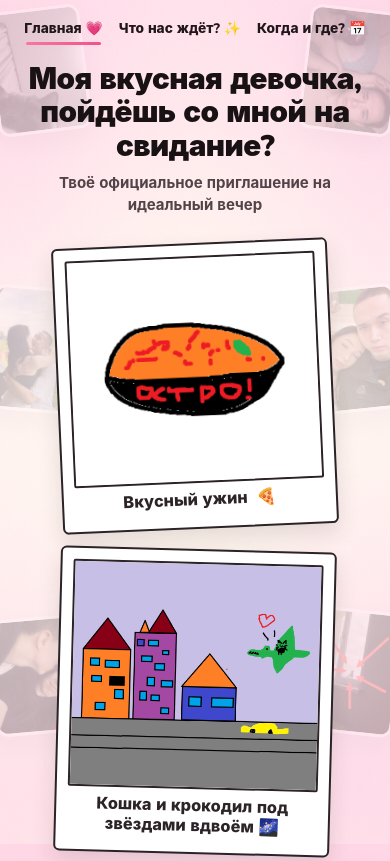
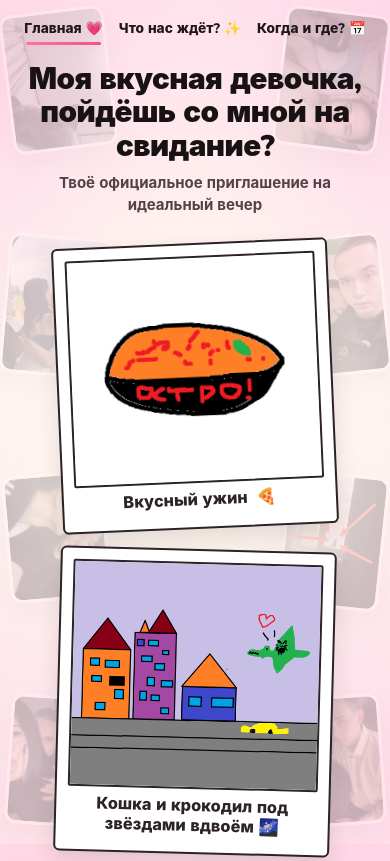
Before and after one commit to ajakss001/crokokis, a plain HTML site: page index.html in a window 390 px wide. Shown: the top 861 px of the page. Drawn offline with nearby package versions, Linux system fonts and the light colour scheme.

Commit message:
Fix mobile background photos layout and add CSS/JS cache-busting

```diff
--- a/index.html
+++ b/index.html
@@ -7,7 +7,7 @@
   <link rel="preconnect" href="https://fonts.googleapis.com" />
   <link rel="preconnect" href="https://fonts.gstatic.com" crossorigin />
   <link href="https://fonts.googleapis.com/css2?family=Nunito:wght@600;700;800;900&display=swap" rel="stylesheet" />
-  <link rel="stylesheet" href="styles.css" />
+  <link rel="stylesheet" href="styles.css?v=5" />
 </head>
 <body>
   <canvas id="confetti-canvas" aria-hidden="true"></canvas>
@@ -141,6 +141,6 @@
     </div>
   </div>
 
-  <script src="script.js"></script>
+  <script src="script.js?v=5"></script>
 </body>
 </html>
--- a/styles.css
+++ b/styles.css
@@ -855,45 +855,73 @@ button:focus-visible {
   }
 
   .bg-photo {
-    opacity: 0.34;
+    opacity: 0.32;
     border-width: 3px;
     border-radius: 12px;
   }
 
   .bg-p1 {
-    top: 8px;
-    left: -8px;
-    width: 24vw;
+    top: 10px;
+    left: 6px;
+    width: 27vw;
+    max-width: 112px;
   }
 
   .bg-p2 {
-    top: 8px;
-    right: -8px;
-    width: 24vw;
+    top: 10px;
+    right: 6px;
+    width: 27vw;
+    max-width: 112px;
   }
 
   .bg-p3 {
-    top: 34%;
-    left: -10px;
-    width: 24vw;
+    top: 28%;
+    left: 4px;
+    width: 27vw;
+    max-width: 112px;
   }
 
   .bg-p4 {
-    top: 34%;
-    right: -10px;
-    width: 24vw;
+    top: 28%;
+    right: 4px;
+    width: 27vw;
+    max-width: 112px;
   }
 
   .bg-p5 {
-    bottom: 110px;
-    left: -8px;
-    width: 24vw;
+    top: 56%;
+    left: 6px;
+    bottom: auto;
+    width: 26vw;
+    max-width: 108px;
   }
 
   .bg-p6 {
-    bottom: 110px;
-    right: -8px;
-    width: 24vw;
+    top: 56%;
+    right: 6px;
+    bottom: auto;
+    width: 26vw;
+    max-width: 108px;
+  }
+
+  .bg-p7 {
+    display: block;
+    top: auto;
+    bottom: 18px;
+    left: 8px;
+    width: 25vw;
+    max-width: 104px;
+    opacity: 0.3;
+  }
+
+  .bg-p8 {
+    display: block;
+    top: auto;
+    bottom: 18px;
+    right: 8px;
+    width: 25vw;
+    max-width: 104px;
+    opacity: 0.3;
   }
 
   .top-header {
```
